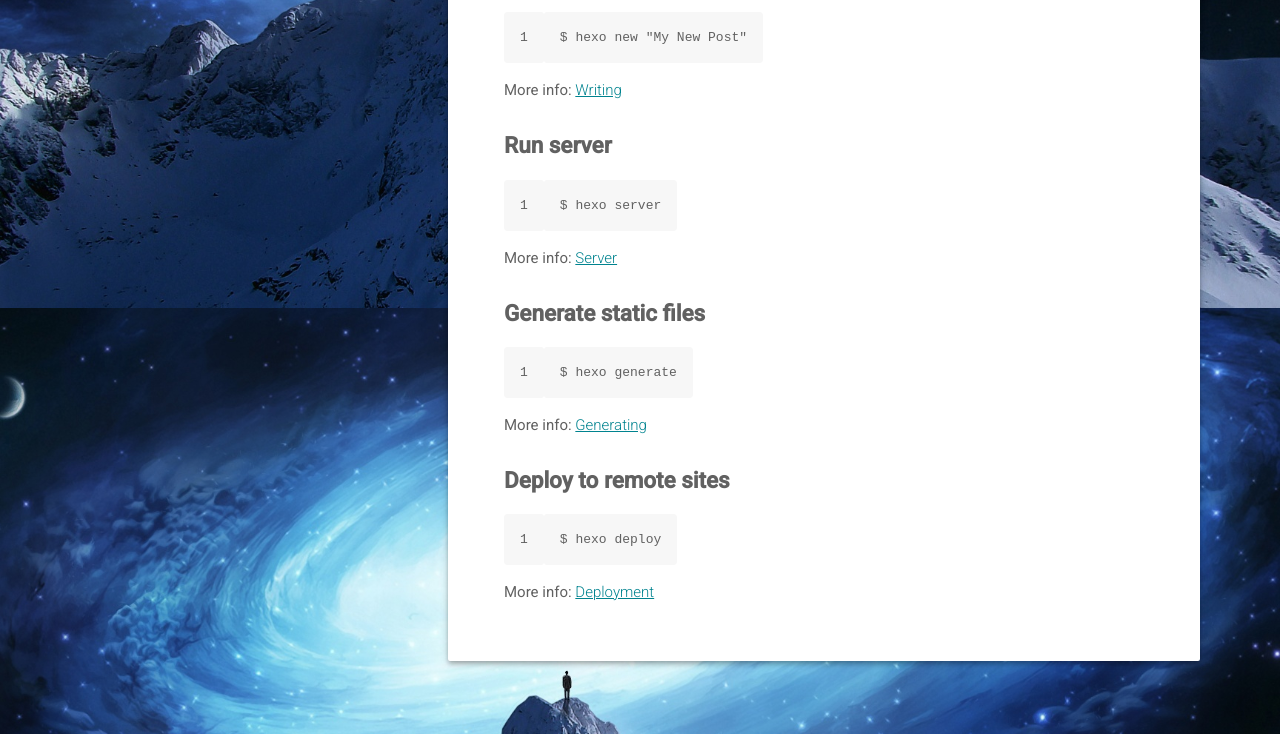
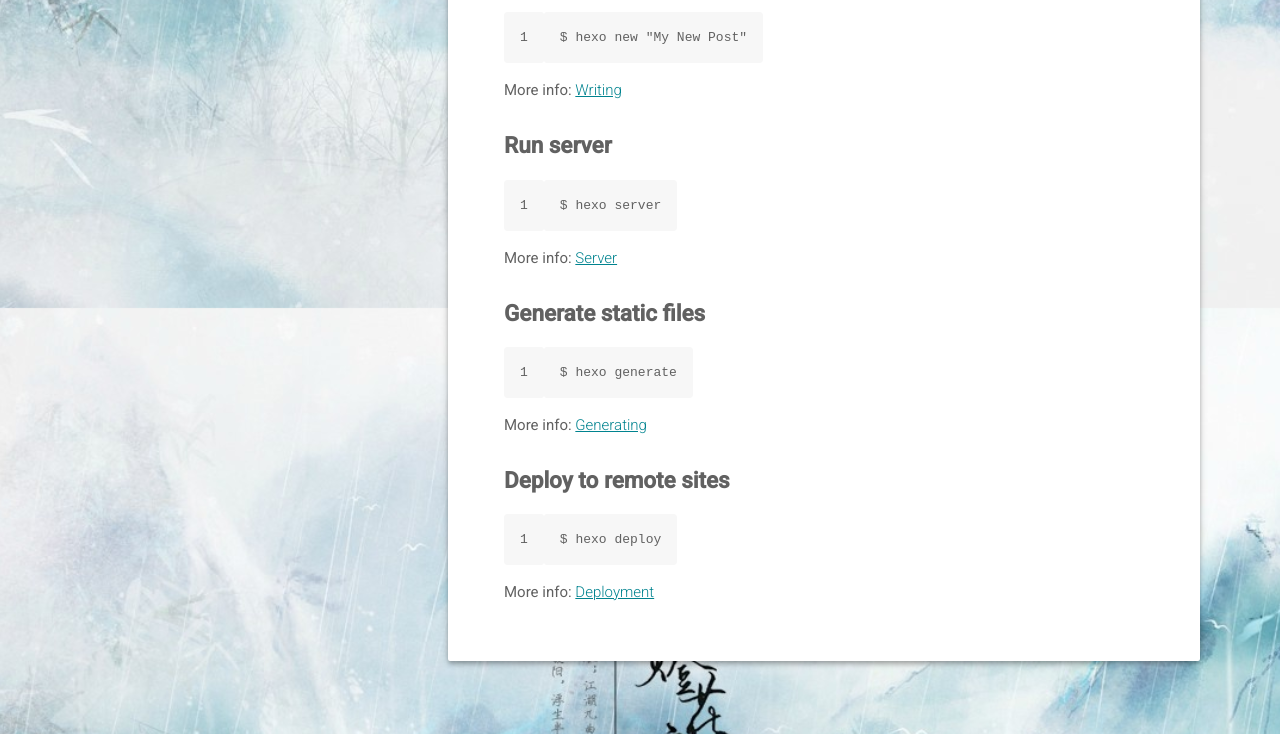
Before and after one commit to huai-wang/huai-wang.github.io, a plain HTML site: page 2018/05/20/hello-world/index.html in a window 1280 px wide. Shown: the part 492-1226 px from the top of the page. Drawn offline with Linux system fonts and the light colour scheme.

Commit message:
Site updated: 2018-05-22 18:58:10

```diff
--- a/2018/05/20/hello-world/index.html
+++ b/2018/05/20/hello-world/index.html
@@ -166,7 +166,7 @@
 
     <style>
       body{
-        background-image: url(/img/bizhi.jpg);
+        background-image: url(/img/paper1.jpg);
       }
     </style>
 
```
Also changed, not shown: archives/2018/05/index.html (+1 -1 lines), archives/2018/index.html (+1 -1 lines), archives/index.html (+1 -1 lines), index.html (+1 -1 lines), timeline/index.html (+1 -1 lines), img/bg.png (added), img/paper1.jpg (added).
